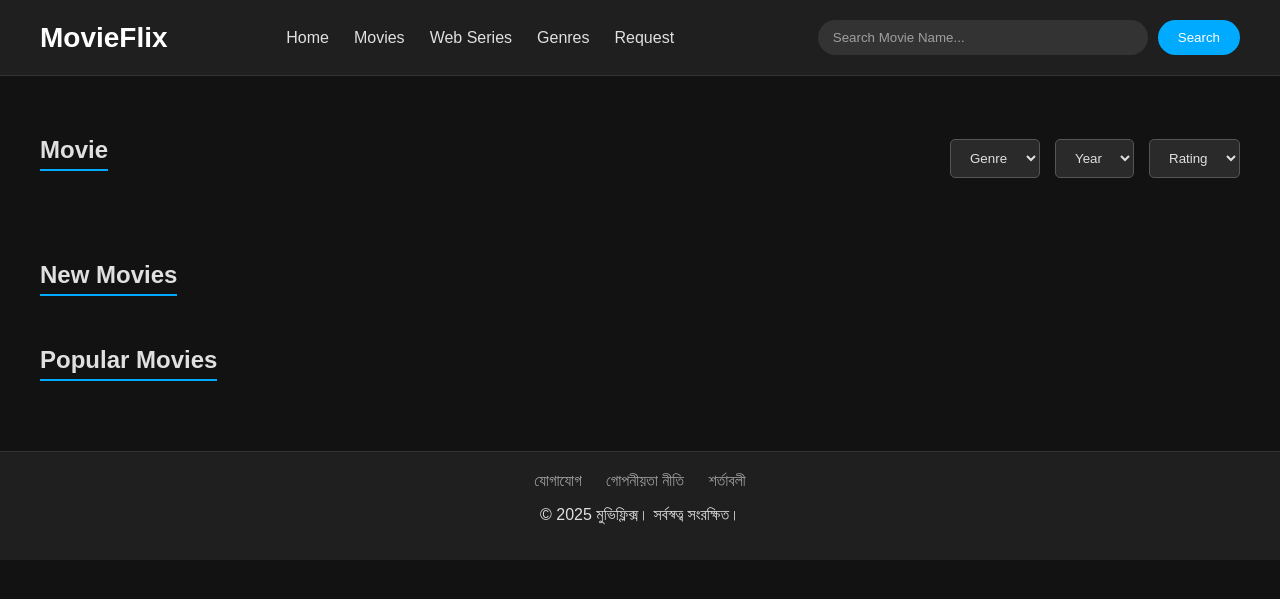
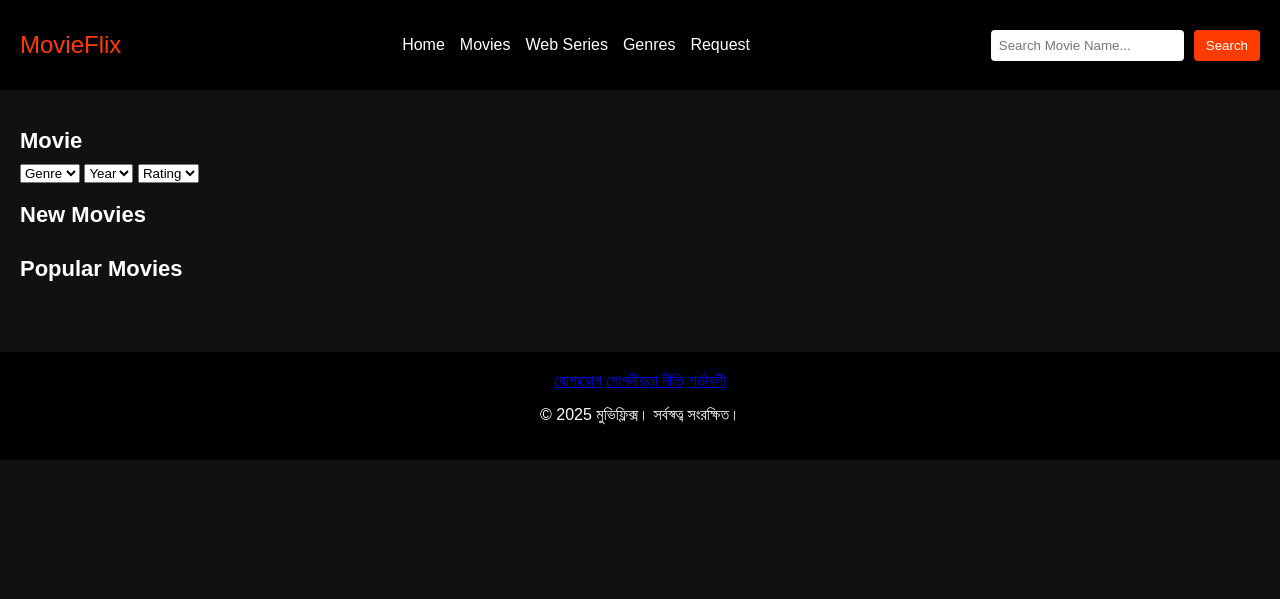
Before and after one commit to zxoou-media/cinelistbd, a Flask app: page / in a window 1280 px wide. Shown: the top 599 px of the page. Run offline with Flask 3, Linux system fonts and the light colour scheme; data that the repository does not hold is empty.

Commit message:
Update style.css

```diff
--- a/cinelistbd/static/style.css
+++ b/cinelistbd/static/style.css
@@ -1,227 +1,96 @@
-/* গ্লোবাল স্টাইল এবং ফন্ট */
 body {
-    font-family: Arial, sans-serif;
-    background-color: #121212;
-    color: #e0e0e0;
+  font-family: 'SolaimanLipi', sans-serif;
   margin: 0;
-    padding: 0;
+  background-color: #111;
+  color: #fff;
 }
 
-/* হেডার স্টাইল */
 .header {
+  background-color: #000;
+  padding: 20px;
   display: flex;
   justify-content: space-between;
   align-items: center;
-    padding: 20px 40px;
-    background-color: #1f1f1f;
-    border-bottom: 1px solid #333;
 }
 
 .logo {
-    color: #ffffff;
-    font-size: 28px;
-    font-weight: bold;
+  font-size: 24px;
+  color: #ff3c00;
   text-decoration: none;
 }
 
 .nav-menu ul {
   list-style: none;
-    margin: 0;
-    padding: 0;
   display: flex;
-}
-
-.nav-menu li {
-    margin-right: 25px;
+  gap: 15px;
 }
 
 .nav-menu a {
-    color: #e0e0e0;
+  color: #fff;
   text-decoration: none;
-    font-size: 16px;
-    transition: color 0.3s;
-}
-
-.nav-menu a:hover {
-    color: #00aaff;
 }
 
 .search-bar {
   display: flex;
-    align-items: center;
+  gap: 10px;
 }
 
 .search-bar input {
-    width: 300px;
-    padding: 10px 15px;
+  padding: 8px;
+  border-radius: 4px;
   border: none;
-    border-radius: 20px;
-    background-color: #333;
-    color: #e0e0e0;
-    outline: none;
-}
-
-.search-bar input::placeholder {
-    color: #a0a0a0;
 }
 
 .search-btn {
-    padding: 10px 20px;
-    margin-left: 10px;
+  background-color: #ff3c00;
+  color: #fff;
   border: none;
-    border-radius: 20px;
-    background-color: #00aaff;
-    color: #ffffff;
-    cursor: pointer;
-    transition: background-color 0.3s;
+  padding: 8px 12px;
+  border-radius: 4px;
 }
 
-.search-btn:hover {
-    background-color: #0088cc;
-}
-
-/* মূল কন্টেন্ট এবং সেকশন স্টাইল */
 .main-content {
-    padding: 40px;
+  padding: 20px;
 }
 
 .section-title {
-    font-size: 24px;
-    border-bottom: 2px solid #00aaff;
-    display: inline-block;
-    padding-bottom: 5px;
-    margin-bottom: 30px;
+  font-size: 22px;
+  margin-bottom: 10px;
 }
 
-.filter-sort-container {
-    display: flex;
-    justify-content: space-between;
-    align-items: center;
-    margin-bottom: 40px;
-}
-
-.filters {
-    display: flex;
-    gap: 15px;
-}
-
-.filter-item {
-    padding: 10px 15px;
-    border: 1px solid #555;
-    border-radius: 5px;
-    background-color: #2a2a2a;
-    color: #e0e0e0;
-    outline: none;
-}
-
-/* মুভি গ্রিড স্টাইল */
 .movie-grid {
   display: grid;
-    grid-template-columns: repeat(auto-fill, minmax(200px, 1fr));
-    gap: 30px;
+  grid-template-columns: repeat(auto-fill, minmax(180px, 1fr));
+  gap: 20px;
 }
 
 .movie-card {
-    background-color: #1f1f1f;
-    border-radius: 10px;
-    overflow: hidden;
-    box-shadow: 0 4px 8px rgba(0, 0, 0, 0.3);
-    transition: transform 0.3s;
-    cursor: pointer;
-}
-
-.movie-card:hover {
-    transform: scale(1.05);
+  background-color: #222;
+  padding: 10px;
+  border-radius: 8px;
+  text-align: center;
 }
 
 .movie-card img {
   width: 100%;
-    height: 300px;
-    object-fit: cover;
+  border-radius: 6px;
 }
 
-.movie-info {
-    padding: 15px;
+.movie-details-container {
+  max-width: 800px;
+  margin: auto;
+  padding: 20px;
 }
 
-.movie-info h3 {
-    margin: 0 0 5px;
-    font-size: 18px;
-    white-space: nowrap;
-    overflow: hidden;
-    text-overflow: ellipsis;
-}
-
-.movie-info p {
-    margin: 0;
-    color: #a0a0a0;
-    font-size: 14px;
-}
-
-/* ফুটার স্টাইল */
-.footer {
-    text-align: center;
-    padding: 20px;
-    background-color: #1f1f1f;
-    border-top: 1px solid #333;
-}
-
-.footer-links a {
-    color: #a0a0a0;
-    text-decoration: none;
-    margin: 0 10px;
-}
-
-.footer-links a:hover {
-    color: #e0e0e0;
-}
-
-/* মুভি বিস্তারিত পেজের স্টাইল */
-#movie-details-section {
-    display: flex;
-    gap: 40px;
-    padding: 50px 0;
-}
-
-.details-poster {
-    width: 350px;
-    border-radius: 15px;
-    box-shadow: 0 8px 16px rgba(0, 0, 0, 0.5);
-}
-
-.details-info {
-    flex-grow: 1;
-}
-
-.details-info h1 {
-    font-size: 48px;
-    margin-bottom: 10px;
-    color: #00aaff;
-}
-
-.details-info p {
-    font-size: 18px;
-    line-height: 1.6;
+.movie-details-container img {
+  width: 100%;
+  border-radius: 8px;
   margin-bottom: 15px;
 }
 
-.download-links {
-    margin-top: 30px;
+.footer {
+  background-color: #000;
+  text-align: center;
+  padding: 20px;
+  margin-top: 40px;
 }
-
-.download-links a {
-    display: inline-block;
-    padding: 12px 25px;
-    background-color: #2a2a2a;
-    color: #e0e0e0;
-    text-decoration: none;
-    border-radius: 5px;
-    margin-right: 15px;
-    border: 1px solid #444;
-    transition: background-color 0.3s, border-color 0.3s;
-}
-
-.download-links a:hover {
-    background-color: #00aaff;
-    border-color: #00aaff;
-}
```
Lines whose indentation alone changed are shown as unchanged.
